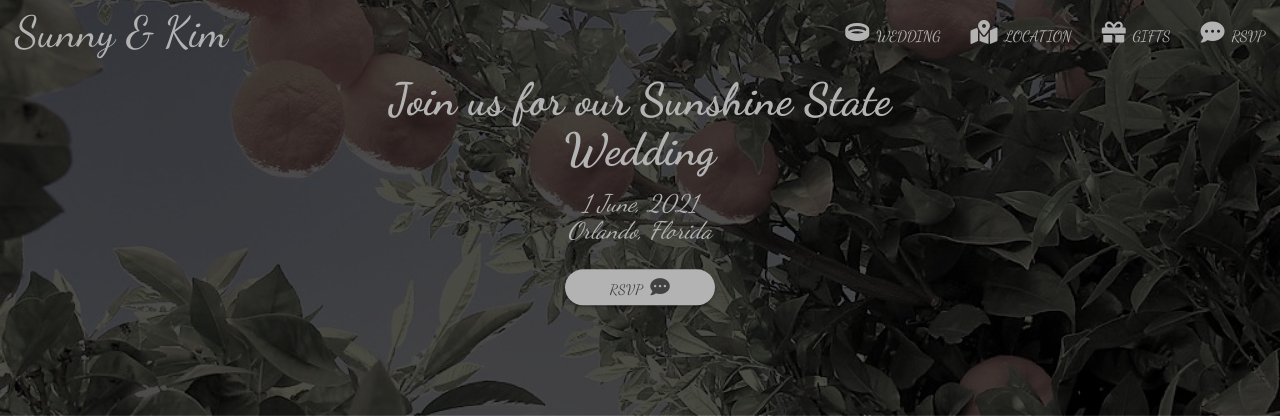
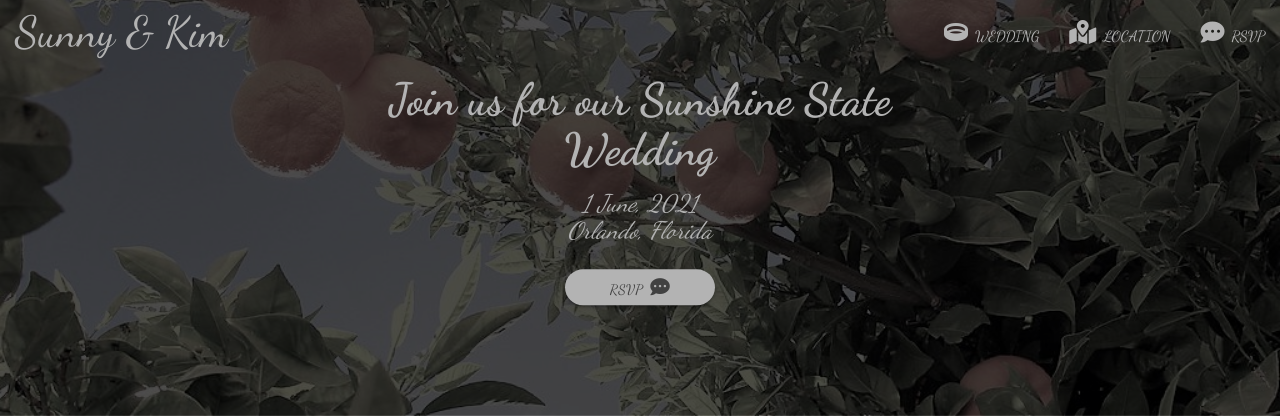
Before and after one commit to hebs87/wedding-website, a Django app: page / in a window 1280 px wide. Shown: the top 420 px of the page. Run offline with Django 3.2, Linux system fonts and the light colour scheme; some libraries are stand-ins or nearby versions.

Commit message:
Removed link to gifts page from base.html

```diff
--- a/templates/base.html
+++ b/templates/base.html
@@ -42,12 +42,6 @@
                         <a href="{% url 'location' %}" aria-label="Location page">
                             <i class="btn-icon fas fa-map-marked-alt" aria-hidden="true"></i>
                             <span class="btn-text uppercase">Location</span>
-                        </a>
-                    </li>
-                    <li>
-                        <a href="{% url 'gifts' %}" aria-label="Gifts page">
-                            <i class="btn-icon fas fa-gift" aria-hidden="true"></i>
-                            <span class="btn-text uppercase">Gifts</span>
                         </a>
                     </li>
                     <li>
```
